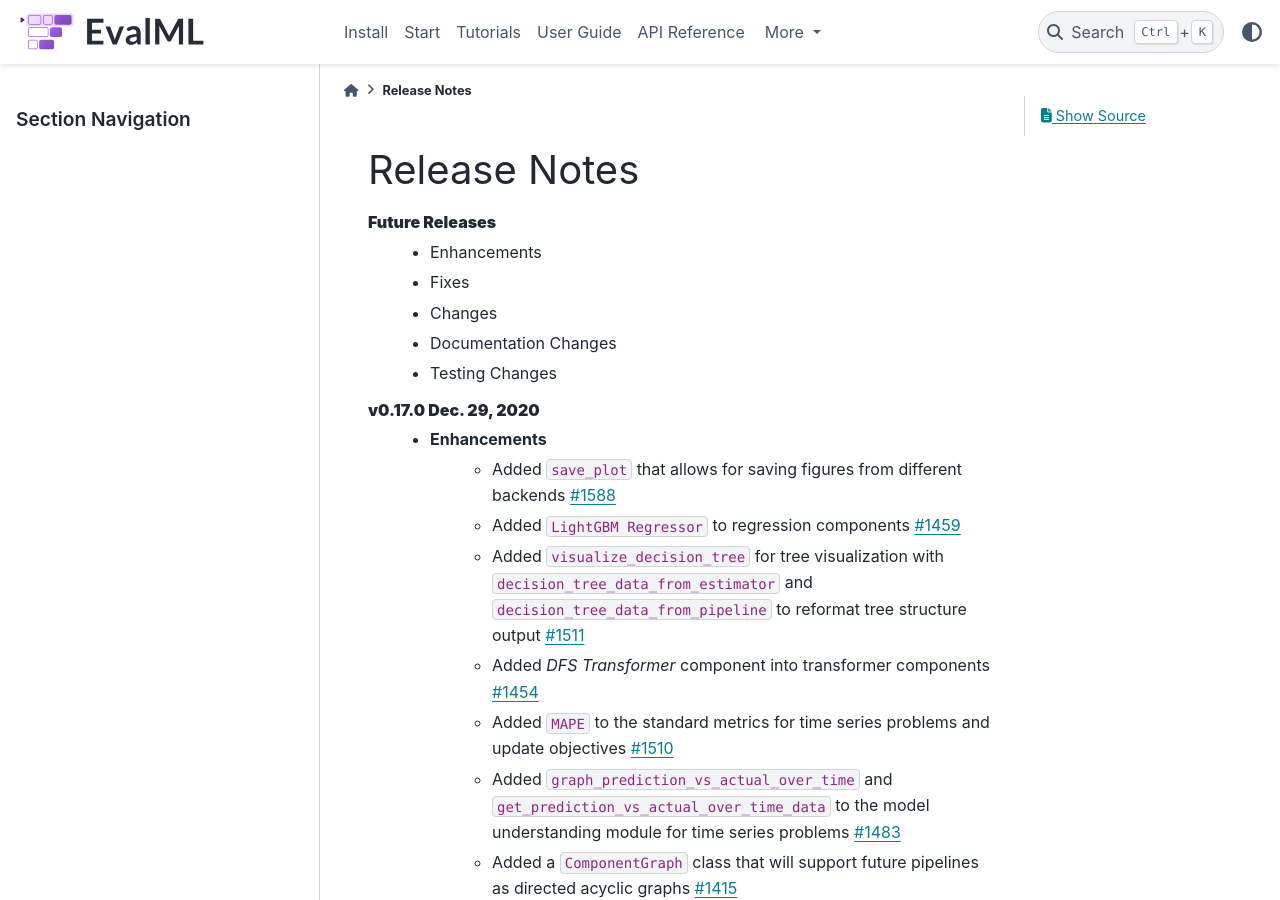
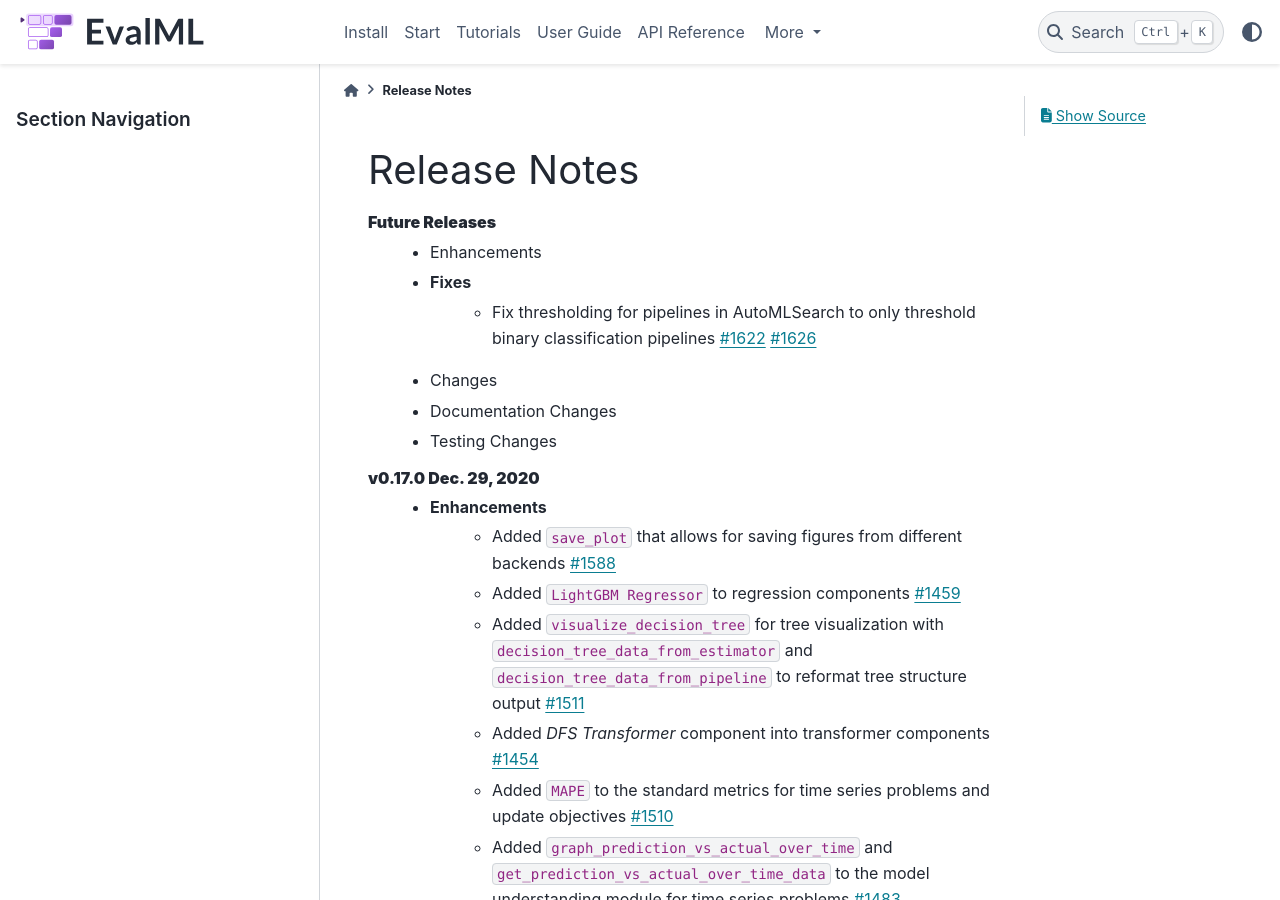
Before and after one commit to alteryx/evalml, a Sphinx documentation site: the page built from docs/source/release_notes.rst, in a window 1280 px wide and 900 px high. Built offline with Sphinx 7.4.7 and the PyData theme 0.15.4, drawn with Linux system fonts in a browser that asks for light colours; comment, search, counter and statistics services are not loaded; some of the changed text lies outside the part shown.

Commit message:
Move thresholding pipelines in release notes (#1626)
* make fix to release notes

* update release notes

```diff
--- a/docs/source/release_notes.rst
+++ b/docs/source/release_notes.rst
@@ -4,6 +4,7 @@
 **Future Releases**
     * Enhancements
     * Fixes
+        * Fix thresholding for pipelines in AutoMLSearch to only threshold binary classification pipelines :pr:`1622` :pr:`1626`
     * Changes
     * Documentation Changes
     * Testing Changes
```
Also changed, not shown: other parts of docs/source/release_notes.rst (+0 -1 lines).
